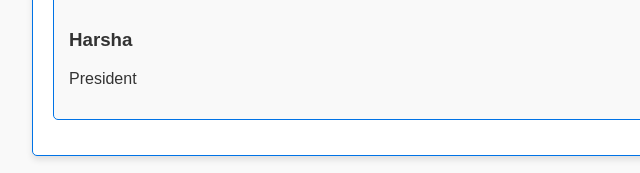
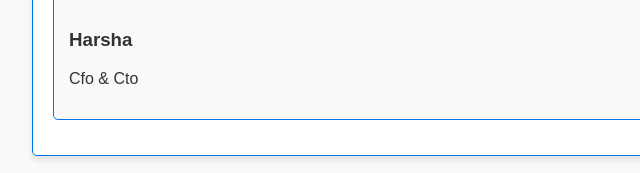
Before and after one commit to Tamillk/lexgroup, a plain HTML site: page index.html in a window 1280 px wide. Shown: the part 1311-1484 px from the top of the page, 187-827 px from the left. Drawn offline with Linux system fonts and the light colour scheme.

Commit message:
Update index.html

```diff
--- a/index.html
+++ b/index.html
@@ -56,7 +56,7 @@
                 </div>
                 <div class="founder-card">
                     <h3>Harsha</h3>
-                    <p>President</p>
+                    <p>Cfo & Cto</p>
                 </div>
             </section>
             <section id="contact" class="section">
```
